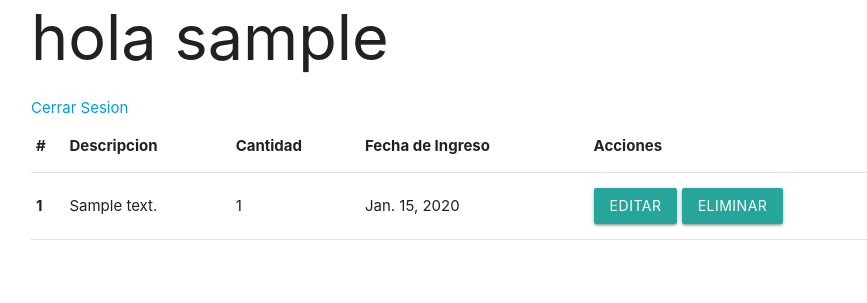
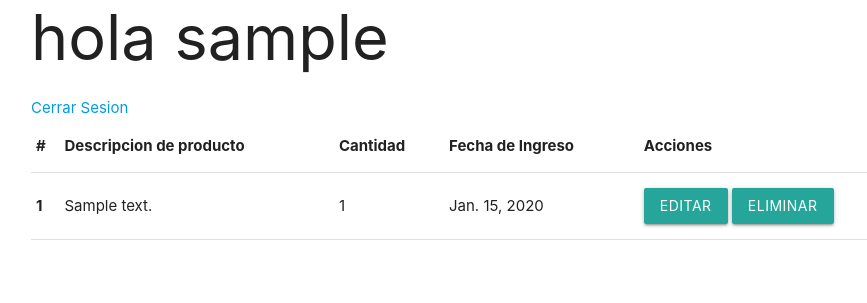
Before and after one commit to Tekorita/gestor_inventario, a Django app: template templates/inventario/listar.html in a window 1280 px wide. Shown: the part 39-342 px from the top of the page, without its empty margins (161-1028 px from the left). Run offline with Django 3.2, Linux system fonts and the light colour scheme; the template is opened without the code that fills it: values that come from a table or form of the project are taken from there, others are empty; a user stored in the database is signed in; tables that the repository leaves empty hold one stand-in row (values such as "Sample post"); parts of the project's set-up code (start-up, migrations or seed data) failed here and were passed over; some libraries are stand-ins or nearby versions.

Commit message:
modificacion en template de inventario

```diff
--- a/templates/inventario/listar.html
+++ b/templates/inventario/listar.html
@@ -10,7 +10,7 @@
     <thead class="thead-dark">
         <tr>
             <th scope="col">#</th>
-            <th scope="col">Descripcion</th>
+            <th scope="col">Descripcion de producto</th>
             <th scope="col">Cantidad</th>
             <th scope="col">Fecha de Ingreso</th>
             <th scope="col">Acciones</th>
```
